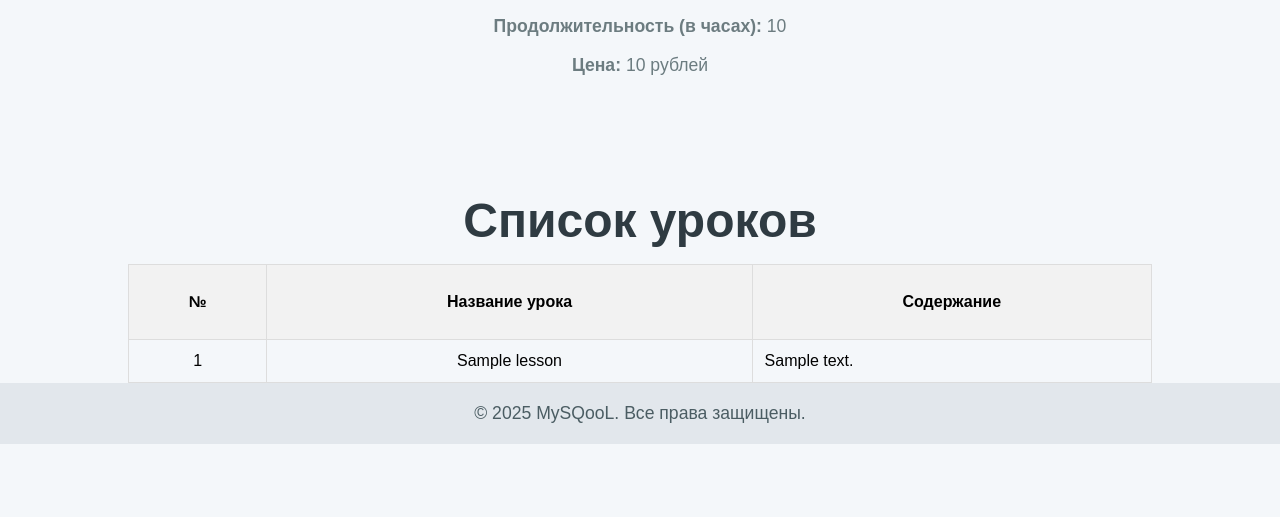
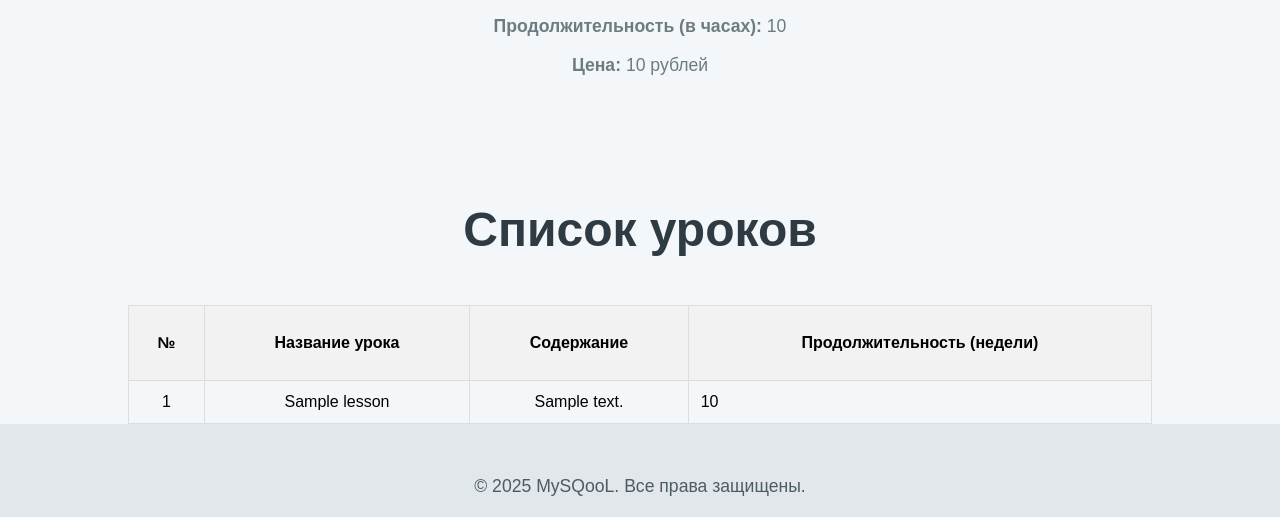
Before and after one commit to anastasia-kav/mysqool, a Django app: page /courses/1/ in a window 1280 px wide. Shown: the part 553-1070 px from the top of the page. Before the commit the page ends 997 px from the top, so only its background shows below. Run offline with Django 5.2, Linux system fonts and the light colour scheme; tables that the repository leaves empty hold one stand-in row (values such as "Sample post").

Commit message:
Fix style

```diff
--- a/courses/templates/courses/course_detail.html
+++ b/courses/templates/courses/course_detail.html
@@ -27,13 +27,14 @@
         <p><strong>Цена:</strong> {{ course.price }} рублей</p>
     </section>
 
-<h2>Список уроков</h2>
+<h3>Список уроков</h3>
     <table class="lessons-table">
         <thead>
             <tr>
                 <th>№</th>
                 <th>Название урока</th>
                 <th>Содержание</th>
+                <th>Продолжительность (недели)</th>
             </tr>
         </thead>
         <tbody>
@@ -42,6 +43,7 @@
                 <td>{{ forloop.counter }}</td> <!-- Выводим номер урока -->
                 <td>{{ lesson.title }}</td>
                 <td>{{ lesson.content|linebreaksbr }}</td> <!-- Применяем фильтр для переноса строк -->
+                <td>{{ lesson.duration }}</td>
             </tr>
             {% empty %}
             <tr>
--- a/static/styles.css
+++ b/static/styles.css
@@ -92,6 +92,7 @@ footer {
 footer p {
     margin: 0;
     color: #4b5d63; /* Цвет для текста в футере */
+    margin-top: 2rem;
 }
 
 /* Блоки с текстом */
@@ -110,7 +111,7 @@ h1 {
 }
 
 /* Дополнительное выделение для h2 */
-h2 {
+h3 {
     font-size: 3rem;
     color: #2f3b42; /* Темно-серый цвет для главных заголовков */
 }
```
